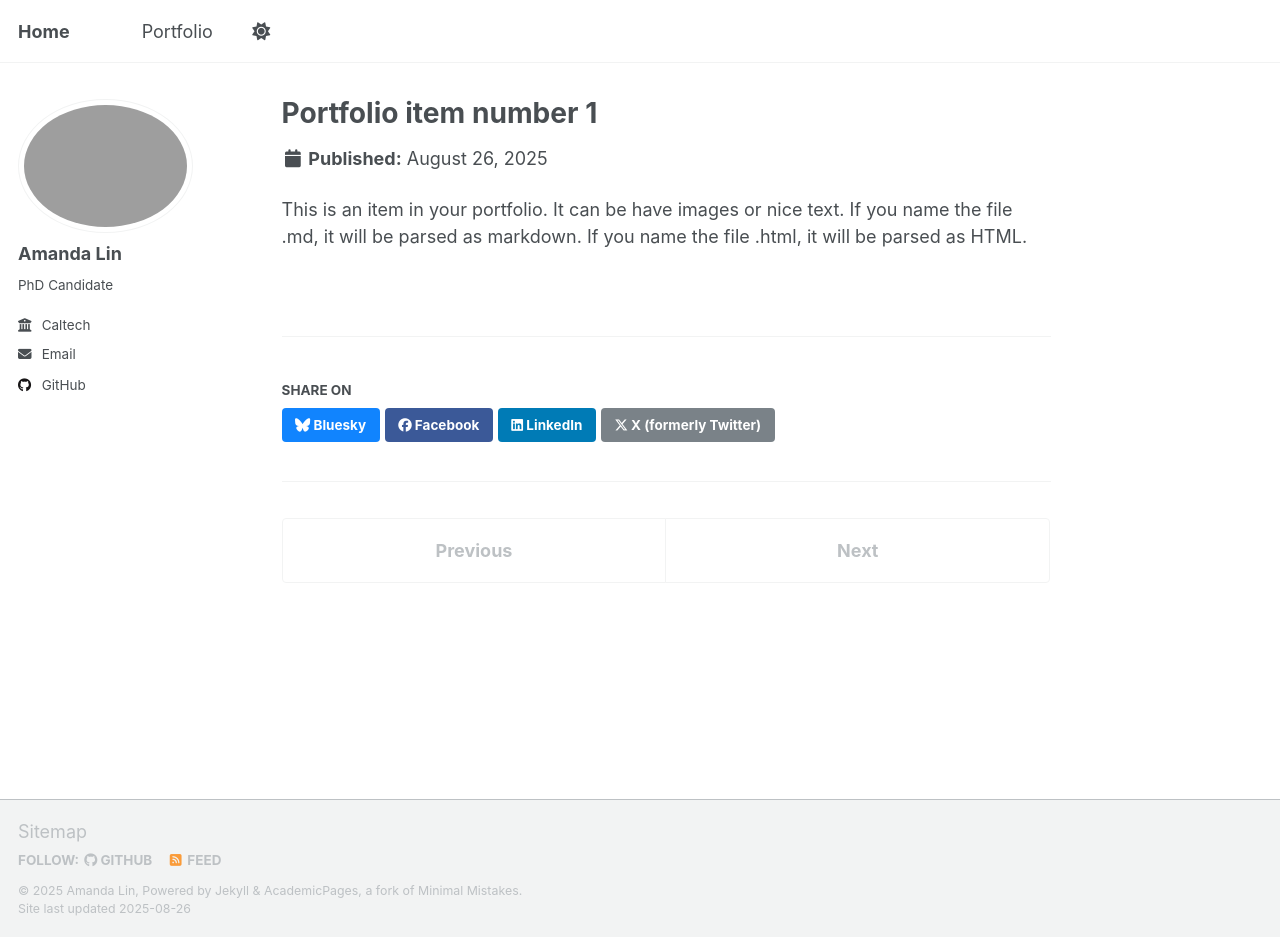
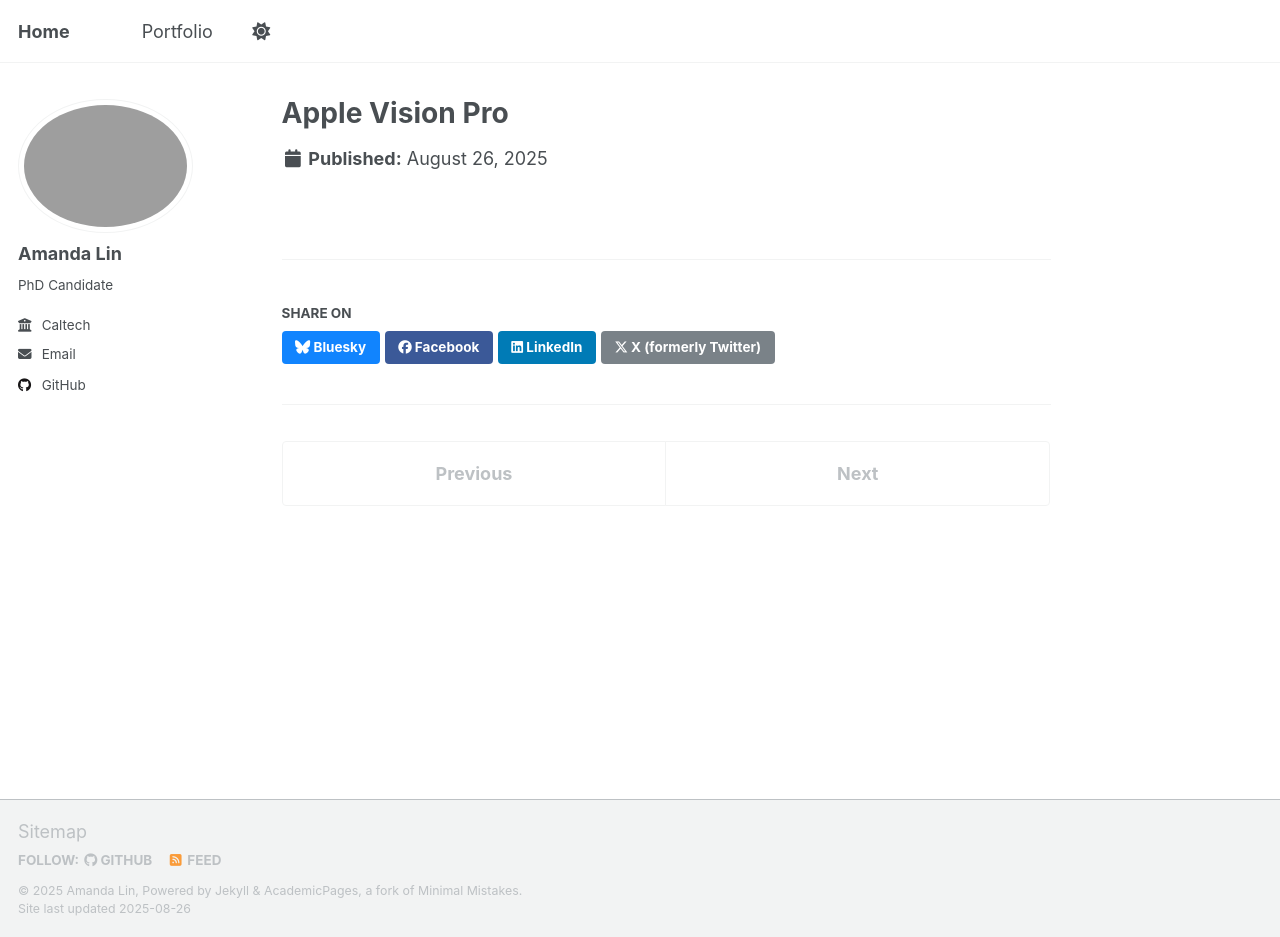
Before and after one commit to amandaylin/amandaylin.github.io, a Jekyll site: the page built from _portfolio/portfolio-1.md, in a window 1280 px wide and 937 px high. Built offline with Jekyll 4.4.1, drawn with Linux system fonts in a browser that asks for light colours; a script that is not in the unit is left out.

Commit message:
Update portfolio-1.md

```diff
--- a/_portfolio/portfolio-1.md
+++ b/_portfolio/portfolio-1.md
@@ -1,7 +1,5 @@
 ---
-title: "Portfolio item number 1"
-excerpt: "Short description of portfolio item number 1<br/><img src='/images/500x300.png'>"
+title: "Apple Vision Pro"
+excerpt: "Ergonomics Product Design<br/><img src='/images/apple-vision-pro-side.png'>"
 collection: portfolio
 ---
-
-This is an item in your portfolio. It can be have images or nice text. If you name the file .md, it will be parsed as markdown. If you name the file .html, it will be parsed as HTML.
```
